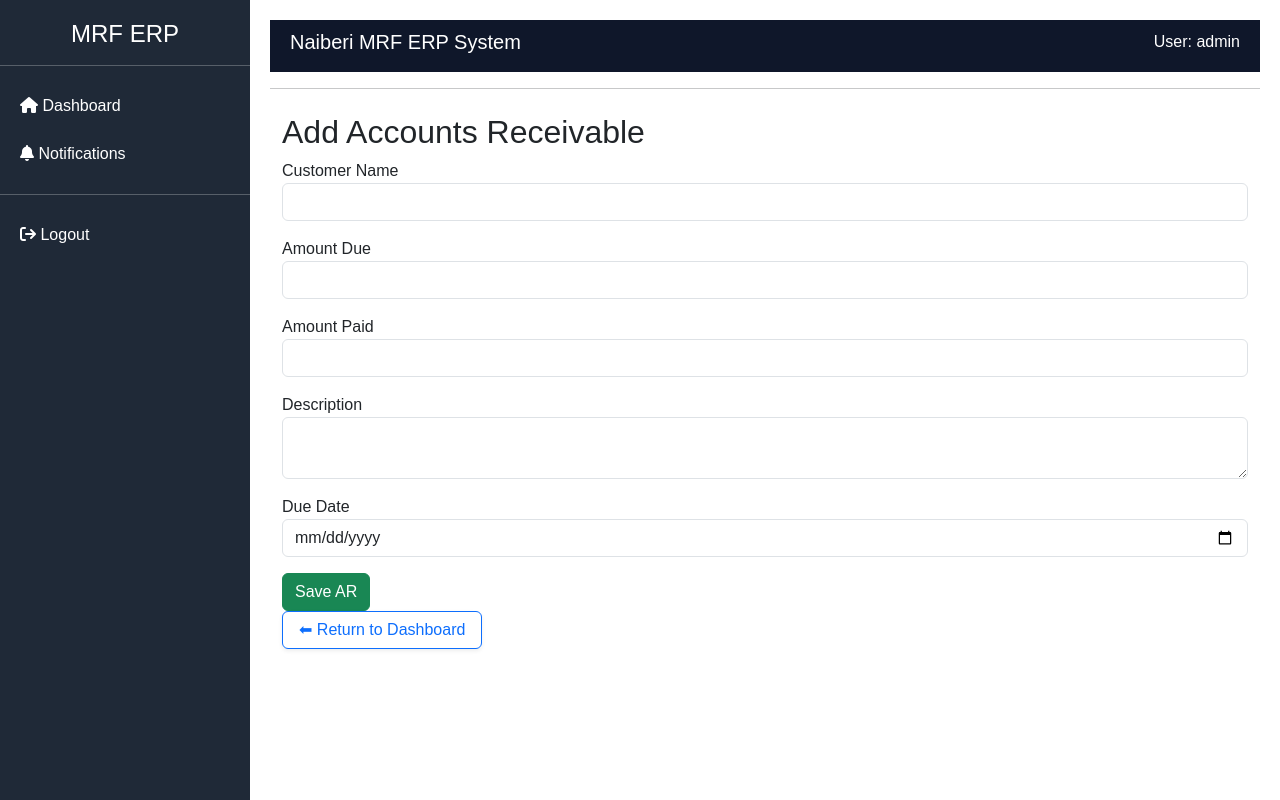
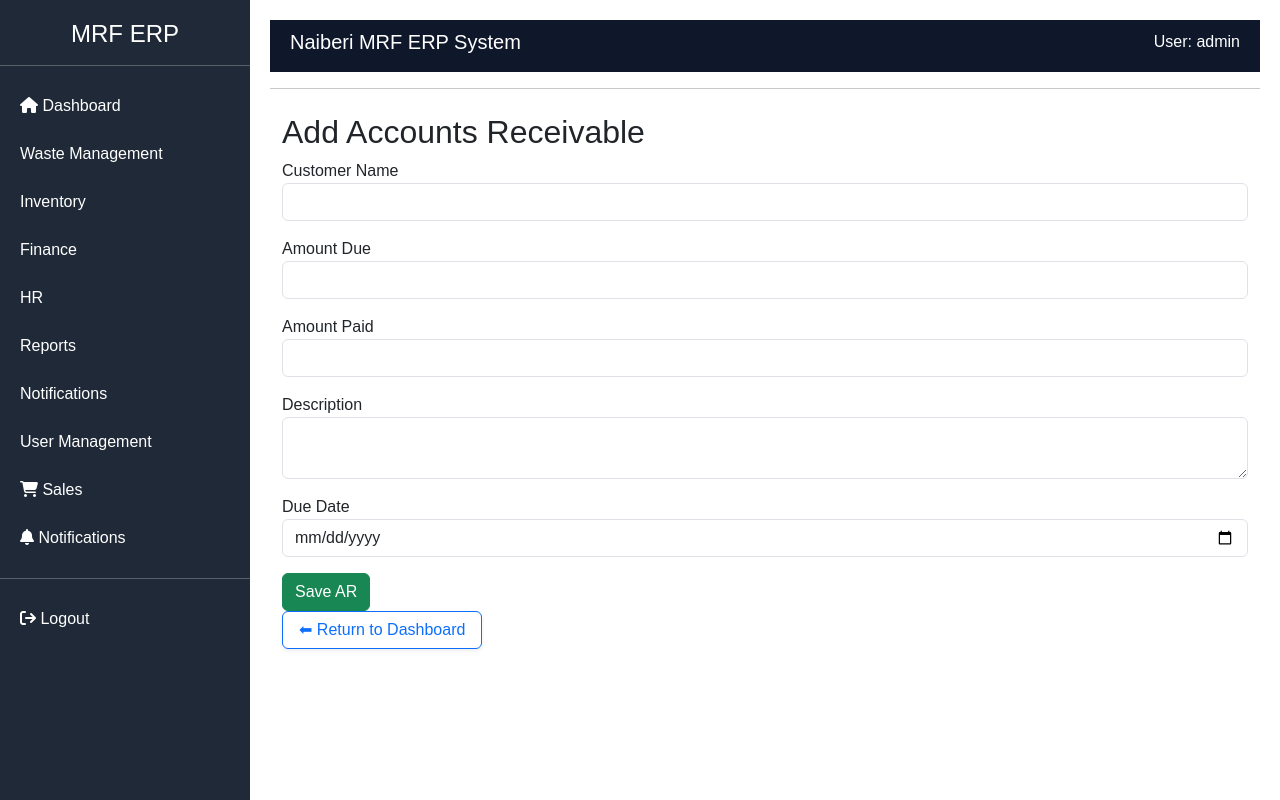
Before and after one commit to zumatech1540/naiberi_erp, a Django app: page /finance/ar/add/ in a window 1280 px wide. Run offline with Django 5.2, Linux system fonts and the light colour scheme; a user stored in the database is signed in; parts of the project's set-up code (start-up, migrations or seed data) failed here and were passed over.

Commit message:
Update base layout and finance logo

```diff
--- a/templates/base.html
+++ b/templates/base.html
@@ -75,7 +75,7 @@
     </a>
 
     <!-- 🔥 SUPER ADMIN OVERRIDE -->
-   {% if request.user.role == "viewer" %}
+   {% if request.user.role == "super_admin" %}
 
     <a href="/waste/">Waste Management</a>
     <a href="/inventory/">Inventory</a>
```
Also changed, not shown: finance/static/images/logo.jpg.
